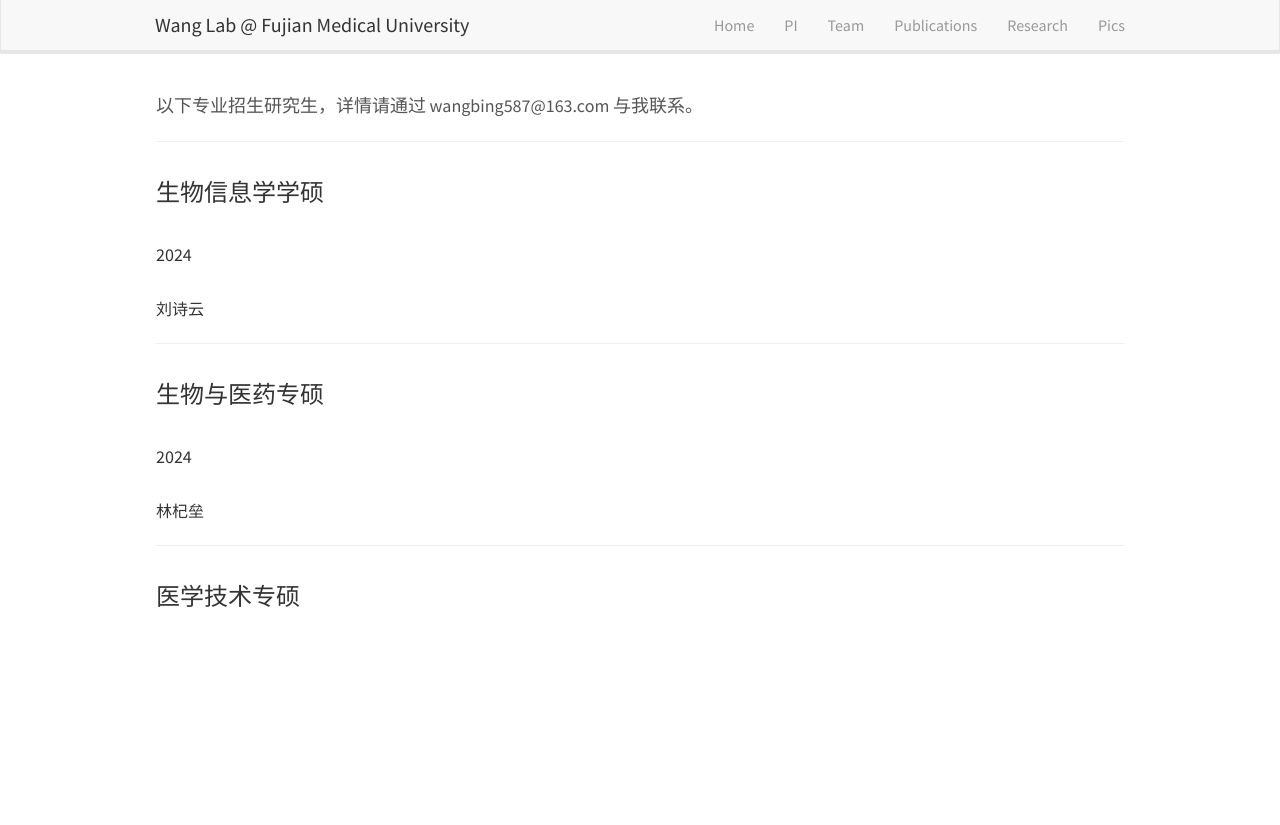
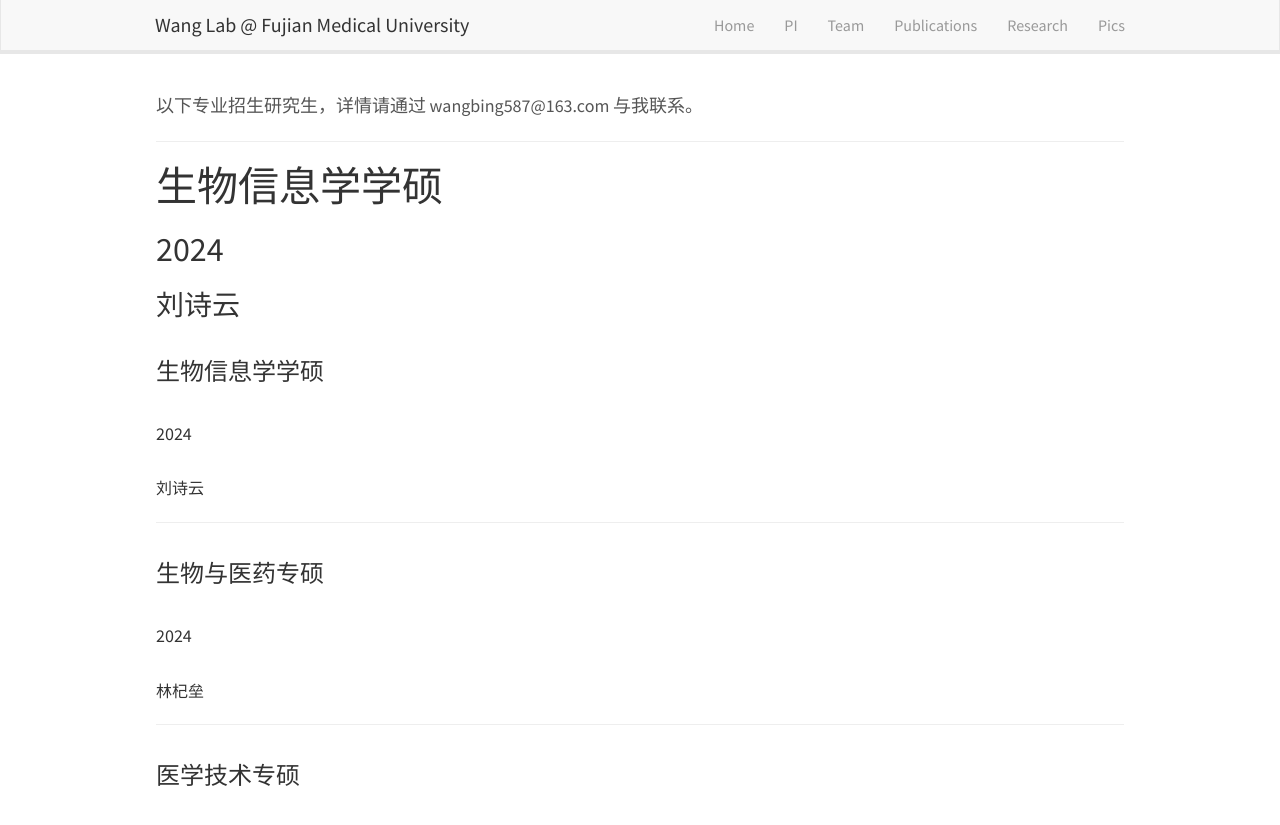
Before and after one commit to wangbing587/wangbing587.github.io, a Jekyll site: the page built from _pages/team.md, in a window 1280 px wide. Shown: the top 825 px of the page. Built offline with Jekyll 4.4.1, drawn with Linux system fonts in a browser that asks for light colours.

Commit message:
Update team.md

```diff
--- a/_pages/team.md
+++ b/_pages/team.md
@@ -7,6 +7,11 @@ permalink: /team/
 ---
 <p><font size=4>以下专业招生研究生，详情请通过 wangbing587@163.com 与我联系。</font></p>
 <hr />
+
+# 生物信息学学硕
+## 2024
+### 刘诗云
+
 
 # <font size="5">生物信息学学硕</font>
 ## <font size="4">2024</font>
```
